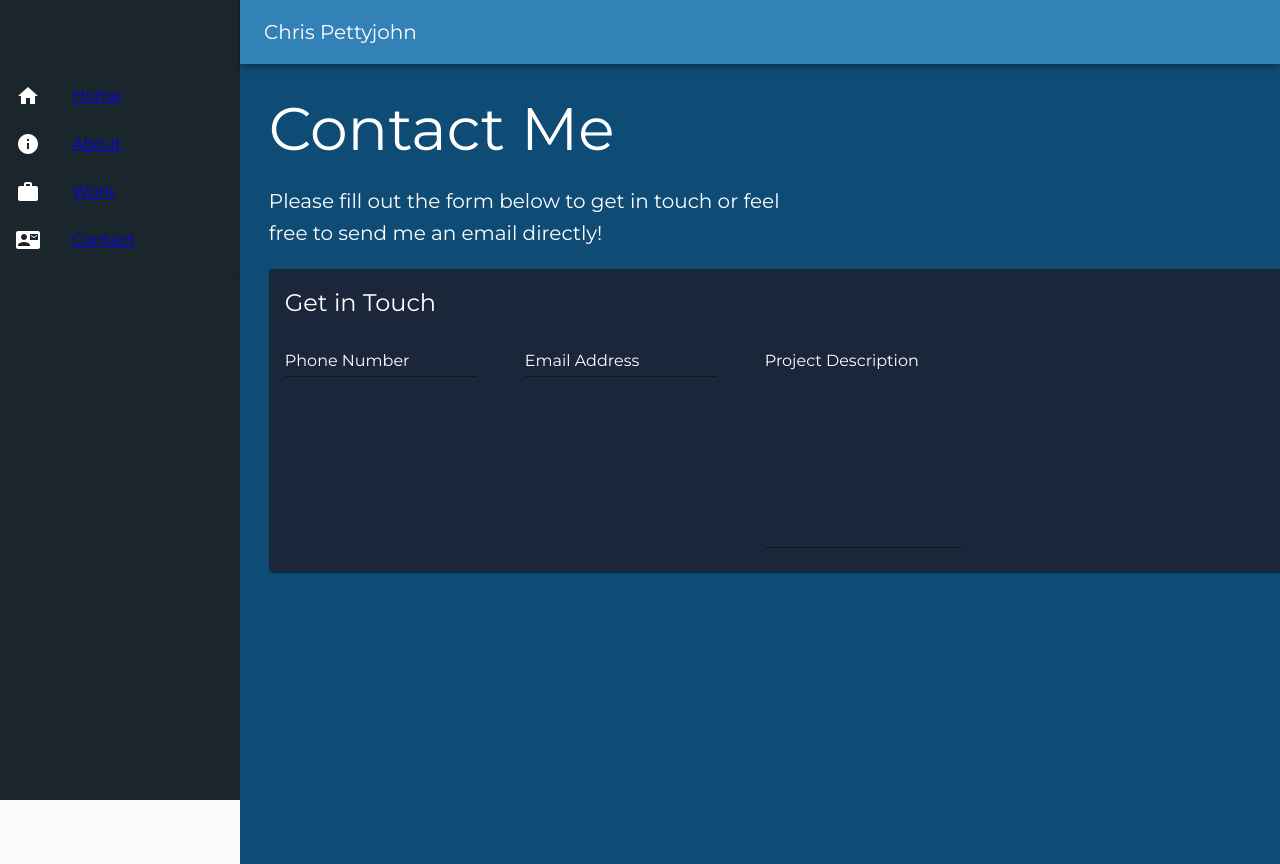
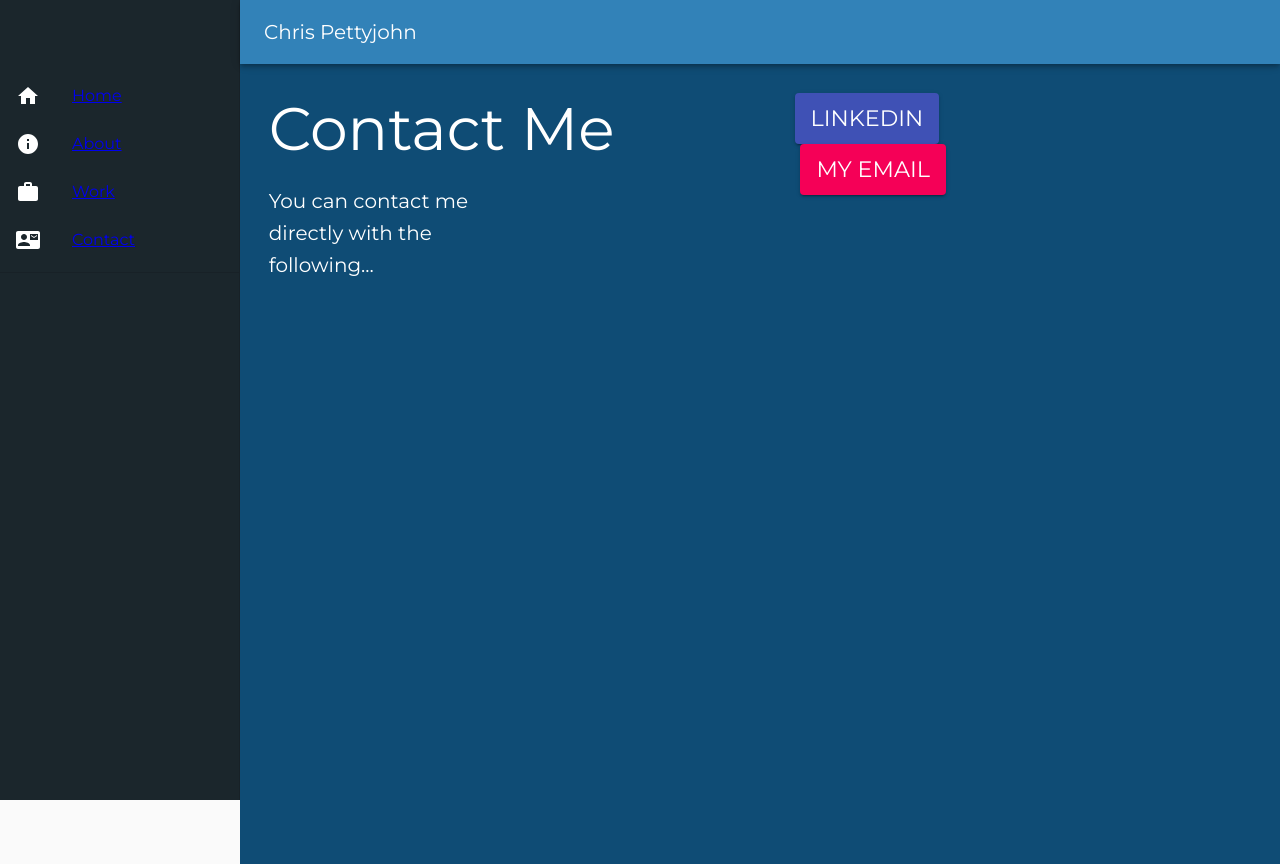
Before and after one commit to chrismpettyjohn/imchris.dev, a React (Create React App) app: page /contact in a window 1280 px wide. Shown: the top 864 px of the page. Built offline with nearby package versions, Linux system fonts and the light colour scheme.

Commit message:
site is gucci

```diff
--- a/src/pages/contact/ContactPage.tsx
+++ b/src/pages/contact/ContactPage.tsx
@@ -1,96 +1,45 @@
 import React from 'react';
-import {
-  createStyles,
-  Grid,
-  makeStyles,
-  Typography,
-  Card,
-  CardContent,
-  TextField,
-} from '@material-ui/core';
-
-const useStyles = makeStyles(() =>
-  createStyles({
-    card: {
-      background: '#1b263b',
-      color: 'white',
-      width: '80vw',
-    },
-    title: {
-      fontSize: 24,
-    },
-    formInput: {
-      color: 'white',
-    },
-    formLabel: {
-      color: 'white',
-    },
-  })
-);
+import {Button, Grid, Typography} from '@material-ui/core';
 
 export function ContactPage() {
-  const classes = useStyles();
-
   return (
     <Grid container spacing={6}>
       <Grid item xl={12}>
         <Typography variant="h2">Contact Me</Typography>
         <br />
         <Typography variant="h6" style={{width: '50%'}}>
-          Please fill out the form below to get in touch or feel free to send me
-          an email directly!
+          You can contact me directly with the following...
         </Typography>
         <br />
-        <Card className={classes.card}>
-          <CardContent>
-            <Typography className={classes.title} gutterBottom>
-              Get in Touch
-            </Typography>
-            <Grid container spacing={6}>
-              <Grid item xl={6}>
-                <TextField
-                  label="Phone Number"
-                  type="phone"
-                  InputProps={{
-                    className: classes.formInput,
-                  }}
-                  InputLabelProps={{
-                    className: classes.formLabel,
-                  }}
-                  fullWidth
-                />
-              </Grid>
-              <Grid item xl={6}>
-                <TextField
-                  label="Email Address"
-                  type="phone"
-                  fullWidth
-                  InputProps={{
-                    className: classes.formInput,
-                  }}
-                  InputLabelProps={{
-                    className: classes.formLabel,
-                  }}
-                />
-              </Grid>
-              <Grid item xl={12}>
-                <TextField
-                  label="Project Description"
-                  type="phone"
-                  fullWidth
-                  multiline={true}
-                  rows={10}
-                  InputProps={{
-                    className: classes.formInput,
-                  }}
-                  InputLabelProps={{
-                    className: classes.formLabel,
-                  }}
-                />
-              </Grid>
-            </Grid>
-          </CardContent>
-        </Card>
+      </Grid>
+      <Grid item xl={12}>
+        <div className="d-flex">
+          <a
+            href="https://www.linkedin.com/in/chrismpettyjohn/"
+            style={{textDecoration: 'none'}}
+            target="_blank"
+          >
+            <Button
+              color="primary"
+              variant="contained"
+              style={{fontSize: '1.4rem'}}
+            >
+              LinkedIn
+            </Button>
+          </a>
+          <a
+            href="mailto:chrismpettyjohn@gmail.com"
+            style={{textDecoration: 'none', marginLeft: '2%'}}
+          >
+            <Button
+              color="secondary"
+              variant="contained"
+              style={{fontSize: '1.4rem'}}
+            >
+              My Email
+            </Button>
+          </a>
+        </div>
       </Grid>
     </Grid>
   );
--- a/src/pages/home/HomePage.tsx
+++ b/src/pages/home/HomePage.tsx
@@ -5,6 +5,7 @@ import WorkIcon from '@material-ui/icons/Work';
 import TodayIcon from '@material-ui/icons/Today';
 import StoreIcon from '@material-ui/icons/Store';
 import GitHubIcon from '@material-ui/icons/GitHub';
+import BusinessIcon from '@material-ui/icons/Business';
 import {Timeline} from '../../components/timeline/Timeline';
 import PermContactCalendarIcon from '@material-ui/icons/PermContactCalendar';
 import {createStyles, Grid, makeStyles, Typography} from '@material-ui/core';
@@ -44,8 +45,8 @@ export function HomePage() {
               Software solutions <b>that scale</b>
             </Typography>
             <Typography variant="h6">
-              With over <b>10 years</b> of experience, I strive to build the
-              most innovative products for my clients.
+              With over <b>12 years</b> of experience, I strive to build the
+              most innovative solutions that scale.
             </Typography>
           </div>
         </div>
@@ -104,11 +105,17 @@ export function HomePage() {
             },
             {
               year: 2021,
+              name: 'Fortune 100',
+              desc: 'By 21, I started working a Lead Engineer contract for Nike',
+              icon: <BusinessIcon />,
+            },
+            {
+              year: 2021,
               name: 'Present',
               desc: 'I help startups build scalable Node applications.',
               icon: <TodayIcon />,
             },
-          ]}
+          ].reverse()}
         />
       </Grid>
     </Grid>
--- a/src/pages/work/WorkPage.tsx
+++ b/src/pages/work/WorkPage.tsx
@@ -4,6 +4,23 @@ import {ProjectCard} from './project-card/ProjectCard';
 import {ProjectCardProps} from './project-card/ProjectCard.types';
 
 const projects: ProjectCardProps[] = [
+  {
+    title: 'Nike',
+    children:
+      'While working a contract at Nike, I developed automations that helped reduce human labor by thousands of hours per year',
+    imageURL: 'https://i.imgur.com/GNm9LMt.png',
+    technologies: [
+      'Typescript',
+      'NodeJS',
+      'Automation Anywhere',
+      'VBScript',
+      'Kubernetes',
+      'Jenkins',
+      'AWS',
+      'Postgres',
+      'REST',
+    ],
+  },
   {
     title: 'Marketing Milk',
     children:
@@ -16,6 +33,7 @@ const projects: ProjectCardProps[] = [
       'React',
       'Postgres',
       'MaterialUI',
+      'AWS',
       'REST',
       'HTTP',
       'HTML',
@@ -67,7 +85,7 @@ const projects: ProjectCardProps[] = [
     title: 'Instinct',
     children:
       'Instinct is a collection of reusable front and back end modules that enable developers to build websites quicker and with well tested, scalable code.',
-    imageURL: '/img/projects/react.png',
+    imageURL: 'https://i.imgur.com/f002AVg.png',
     technologies: [
       'Typescript',
       'NodeJS',
@@ -85,7 +103,7 @@ const projects: ProjectCardProps[] = [
     title: 'Heroic',
     children:
       'Heroic is a CMS for a niche community that allows people to build websites with ease and peace of mind knowing their site is safe from any potential threats.',
-    imageURL: '/img/projects/react.png',
+    imageURL: 'https://i.imgur.com/Y07Tk6P.png',
     technologies: [
       'Javascript',
       'NodeJS',
```
